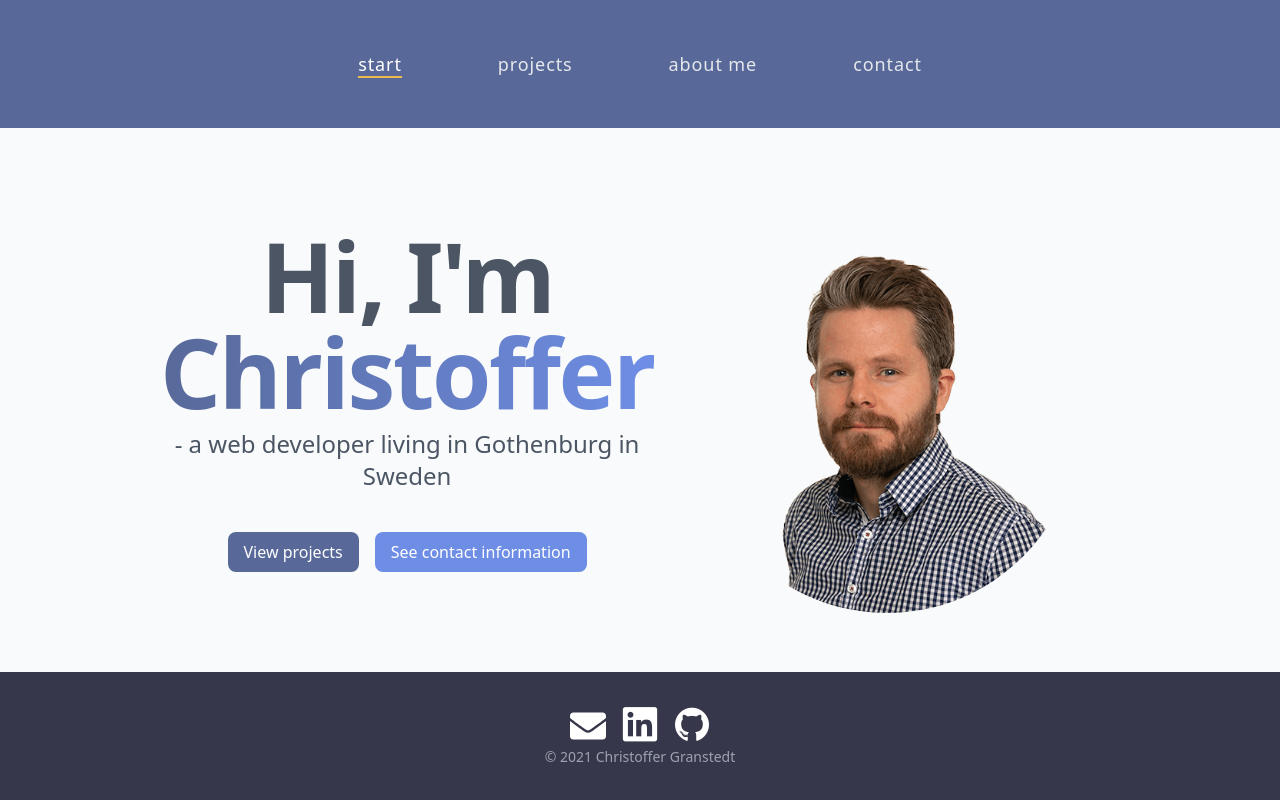
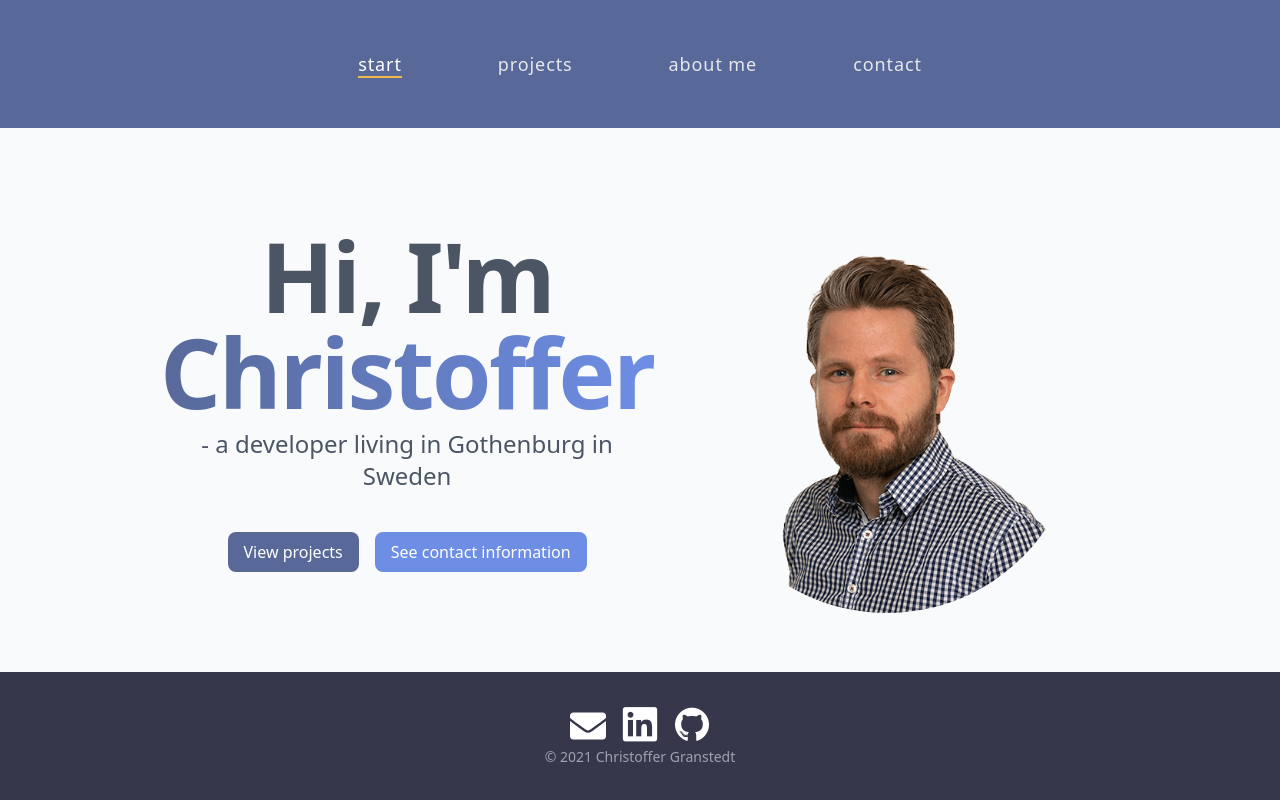
Before and after one commit to christoffergranstedt/portfolio, a Next.js app: page / in a window 1280 px wide. Built offline with nearby package versions, Linux system fonts and the light colour scheme.

Commit message:
updating to only developer

```diff
--- a/pages/index.tsx
+++ b/pages/index.tsx
@@ -14,11 +14,11 @@ export default function HomePage() {
 
   return (
 
-    <LayoutHeader headTitle="Christoffer Granstedt - Web Developer" headDescription="Christoffer Granstedts portfolio site of some of the projects he has been working on. Get information about Christoffer or contact him.">
+    <LayoutHeader headTitle="Christoffer Granstedt - Developer" headDescription="Christoffer Granstedts portfolio site of some of the projects he has been working on. Get information about Christoffer or contact him.">
       <div className="text-center h-full mx-auto sm:px-8 flex flex-wrap place-content-center p-2 lg:w-4/5">
         <div className="w-full sm:flex-1 sm:w-22 my-auto">
           <h1 className="tracking-tight font-black text-gray-600 text-5xl phone:text-6xl sm:text-7xl md:text-8xl xl:text-8xl 2xl:text-9xl">Hi, I&apos;m <br/><animated.span className="text-transparent bg-gradient-to-r bg-clip-text from-primary to-third" style={slowRender}>Christoffer</animated.span></h1>
-          <h2 className="text-md text-gray-600 phone:text-xl lg:text-2xl my-2 mb-4 md:mb-8">- a web developer living in Gothenburg in Sweden</h2>
+          <h2 className="text-md text-gray-600 phone:text-xl lg:text-2xl my-2 mb-4 md:mb-8">- a developer living in Gothenburg in Sweden</h2>
 
           <Link href="/projects" passHref><a className="py-2 px-4 rounded-lg bg-primary hover:bg-primaryHover text-white cursor-pointer text-xs md:text-base mx-2 inline-block">View projects</a></Link>
           <Link href="/contact" passHref><a className="py-2 px-4 rounded-lg bg-third hover:bg-thirdHover text-white cursor-pointer text-xs md:text-base mx-2 inline-block mt-2">See contact information</a></Link>
```
